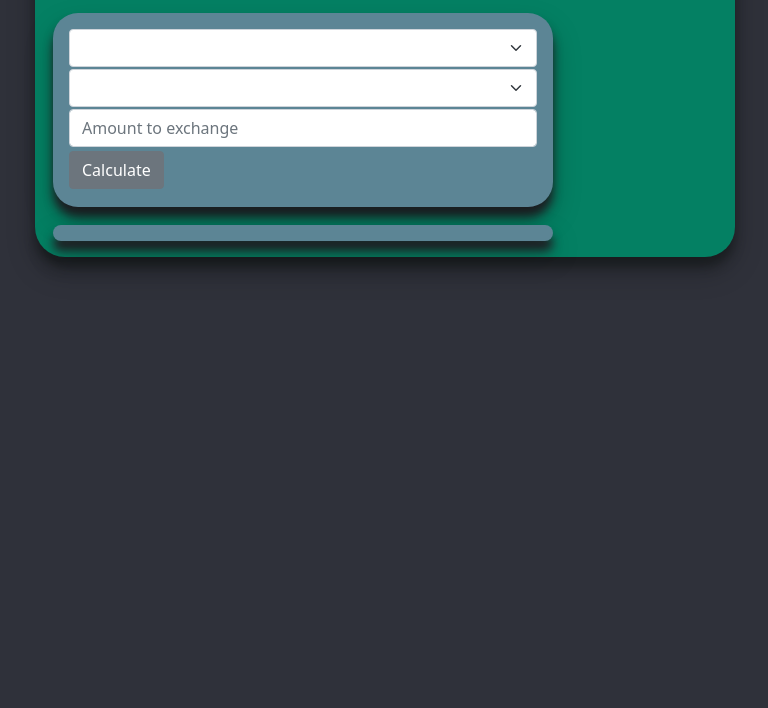
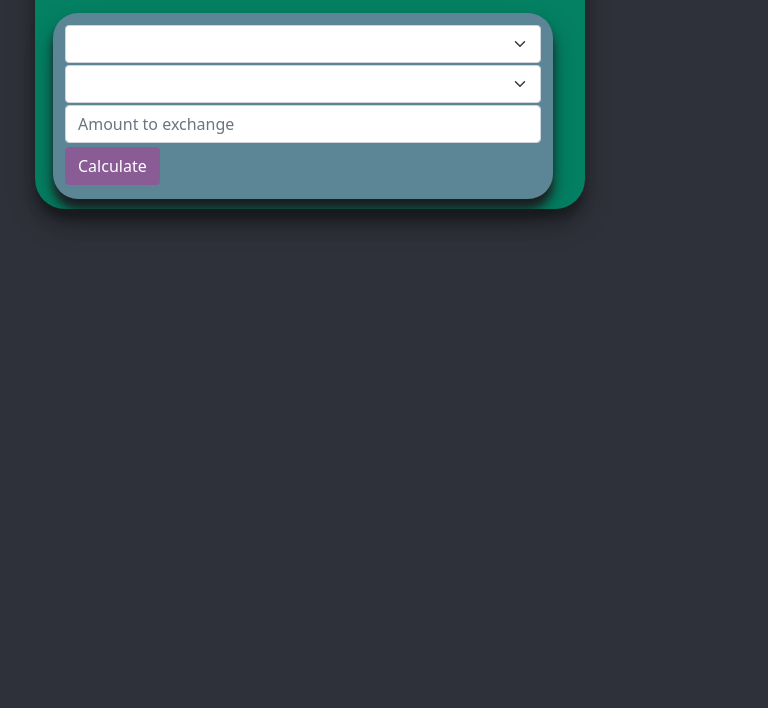
Before and after one commit to Corgibyte/currency-exchanger, a website built with webpack: page src/index.html in a window 1280 px wide. Shown: the part 92-800 px from the top of the page, without its empty margins (47-815 px from the left). Built offline with nearby package versions, Linux system fonts and the light colour scheme; no server answers.

Commit message:
Improve styling

```diff
--- a/src/css/styles.css
+++ b/src/css/styles.css
@@ -10,7 +10,7 @@ hr {
 
 #holder {
   background-color:#048063;
-  max-width:700px;
+  max-width:550px;
   padding:0.5rem 1rem 0.5rem 1rem;
   border-radius:30px;
   margin-top:1rem;
@@ -21,7 +21,7 @@ hr {
   margin: 2px 2px 2px 2px;
   border-radius: 25px;
   background-color:#5C8595;
-  padding:1rem;
+  padding:0.75rem;
   box-shadow: 0 14px 28px rgba(0,0,0,0.25), 0 10px 10px;
 }
 
@@ -34,6 +34,7 @@ hr {
 }
 
 #outputs {
+  display:none;
   padding-top:1rem;
   margin: 0px 2px 2px 2px;
 }
@@ -46,3 +47,18 @@ h2 {
   border-radius:13px;
   box-shadow: 0 14px 28px rgba(0,0,0,0.25), 0 10px 10px;
 }
+
+.btn-primary {
+  background-color:#895C95;
+  border-color:#895C95;
+}
+
+.btn-primary:hover {
+  background-color:#a178ac;
+  border-color:#5C9589;
+}
+
+.btn-primary:focus {
+  background-color:#895C95;
+  border-color:#5C9589;
+}
--- a/src/index.html
+++ b/src/index.html
@@ -25,7 +25,7 @@
             <input type="number" class="form-control" id="exchangeAmount" placeholder="Amount to exchange" min=0 required>
           </div>
           <div class="form-group">
-            <button type="submit" class="btn btn-secondary">Calculate</button>
+            <button type="submit" class="btn btn-primary">Calculate</button>
           </div>
         </div>
       </form>
```
